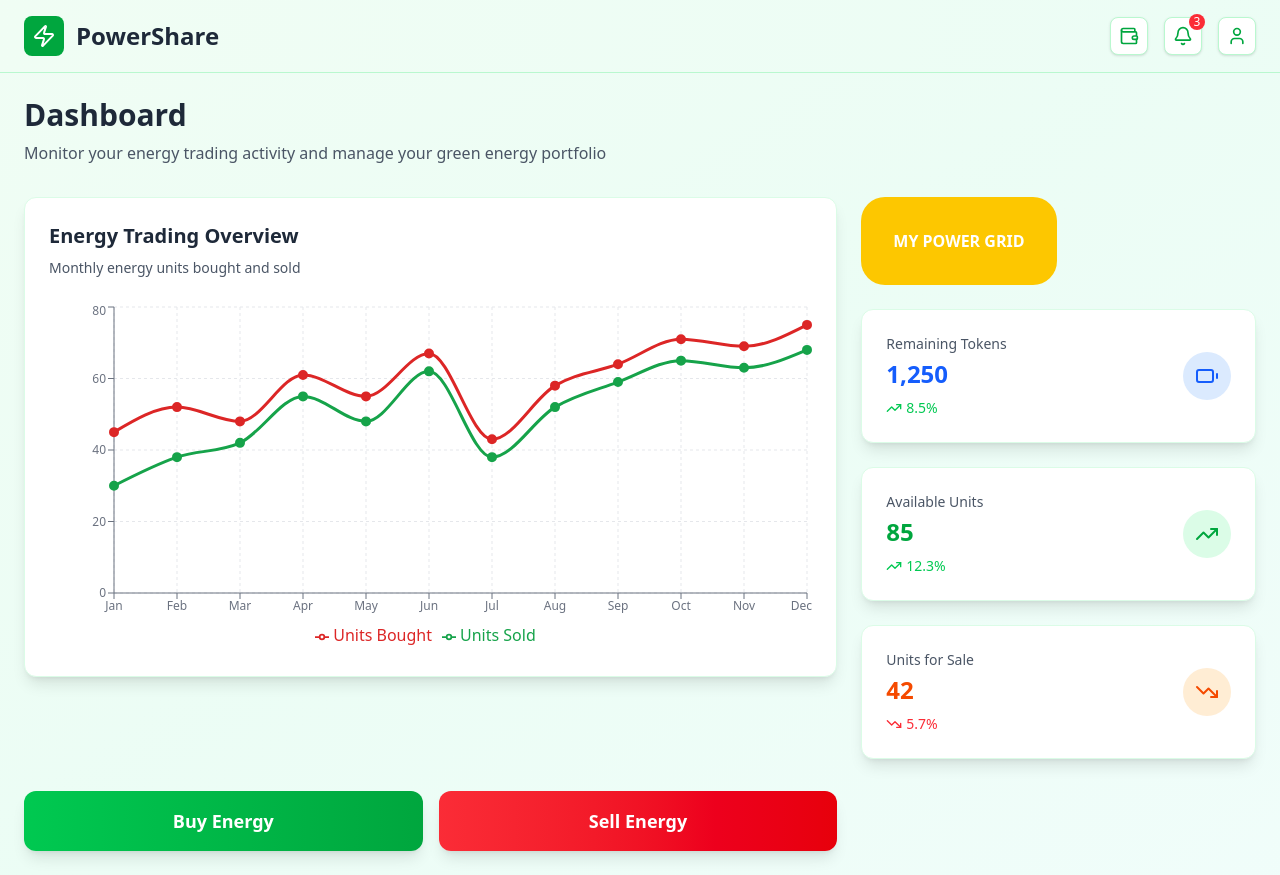
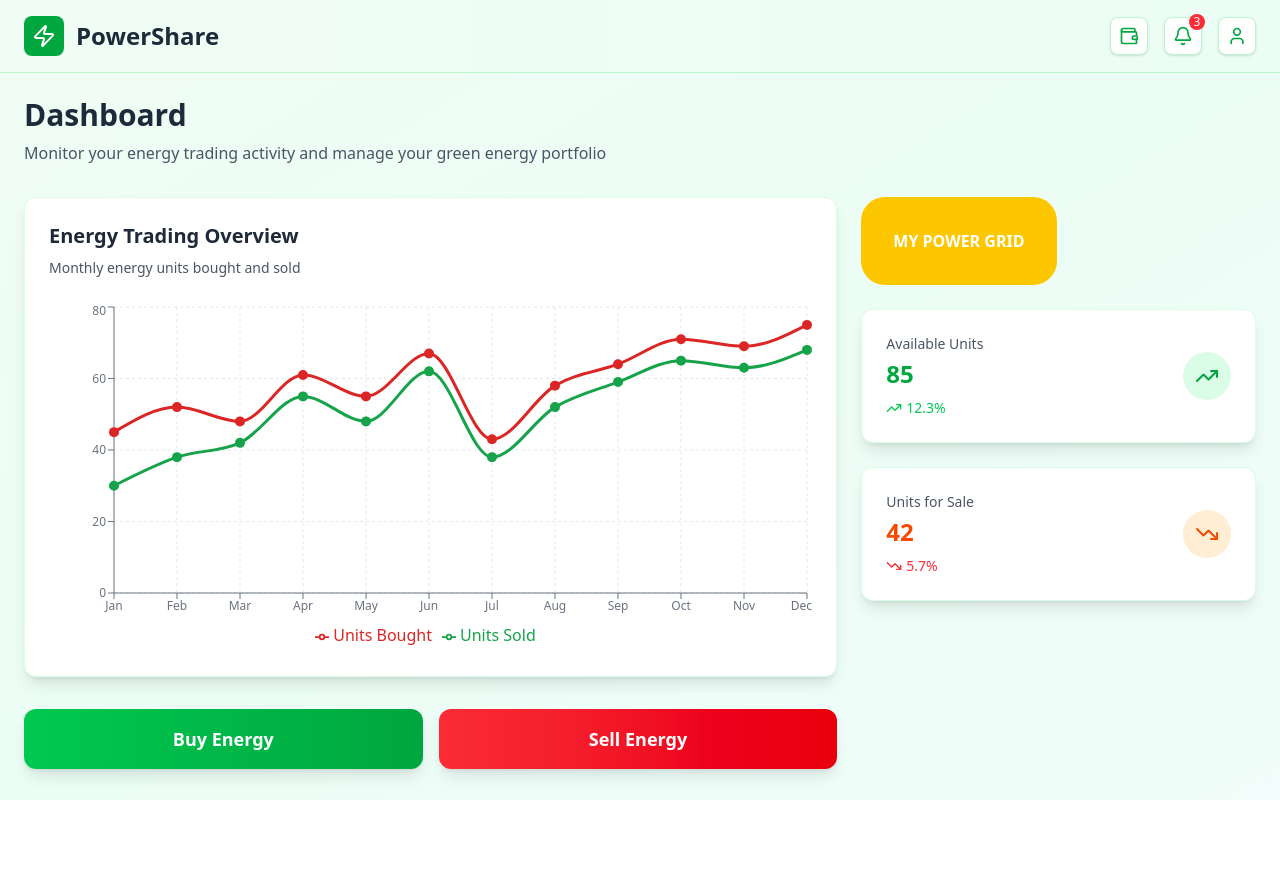
Before and after one commit to Shuaibullattil/sorbet, a Next.js app in the folder frontend/: page /dashboard in a window 1280 px wide. After the commit the page ends 800 px from the top, so only its background shows below. Built offline with nearby package versions, Linux system fonts and the light colour scheme.

Commit message:
removed statscard

```diff
--- a/frontend/src/app/dashboard/page.tsx
+++ b/frontend/src/app/dashboard/page.tsx
@@ -260,14 +260,6 @@ const PowerShareDashboard: React.FC = () => {
                 <p onClick={() => router.push('/mygrid')}className='p-8 bg-yellow-400 text-white hover:bg-yellow-200 rounded-3xl font-bold'>MY POWER GRID</p>
             </div>
             <StatCard
-              title="Remaining Tokens"
-              value={remainingTokens.toLocaleString()}
-              icon={Battery}
-              trend={8.5}
-              color="blue"
-            />
-
-            <StatCard
               title="Available Units"
               value={availableUnits}
               icon={TrendingUp}
```
